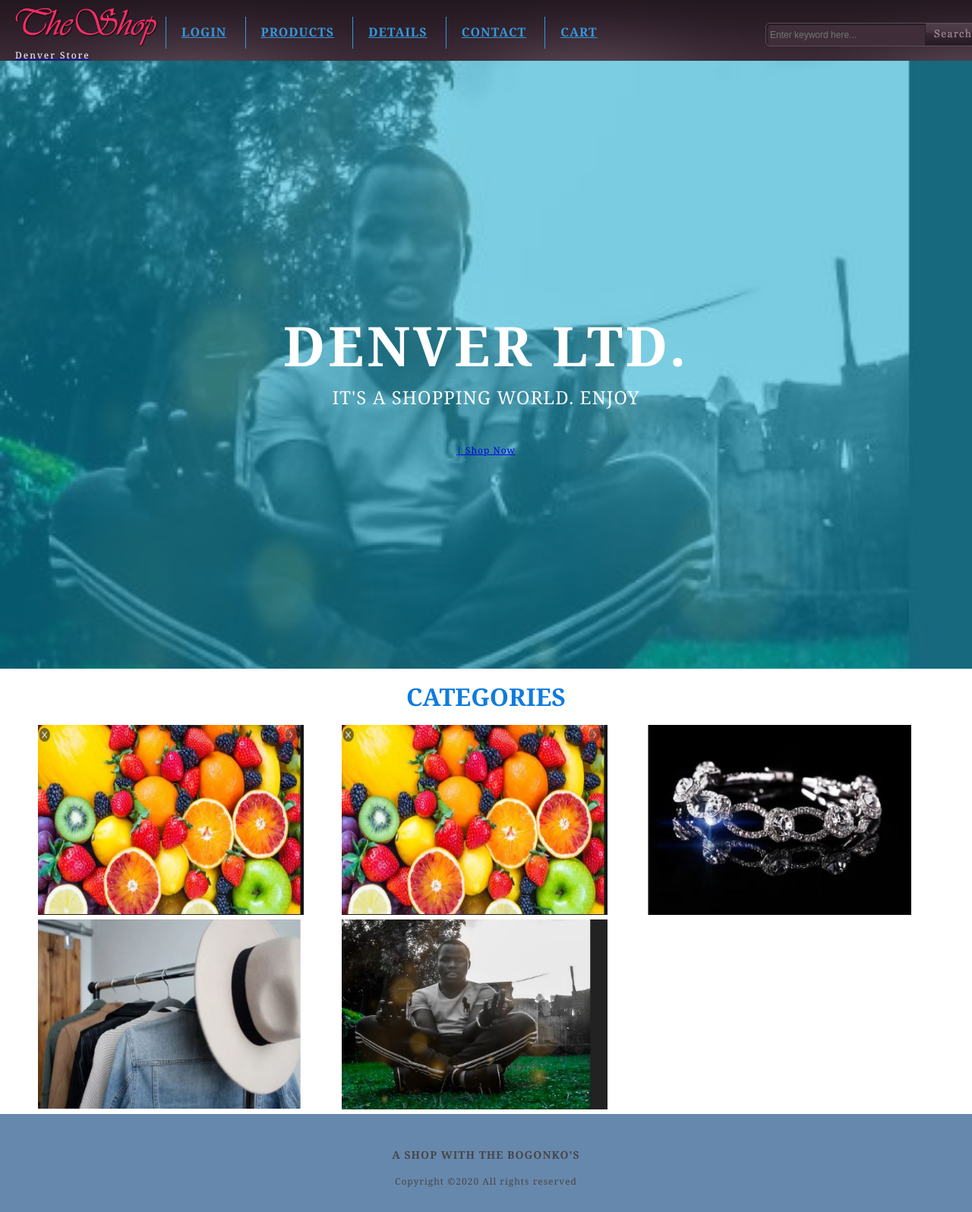
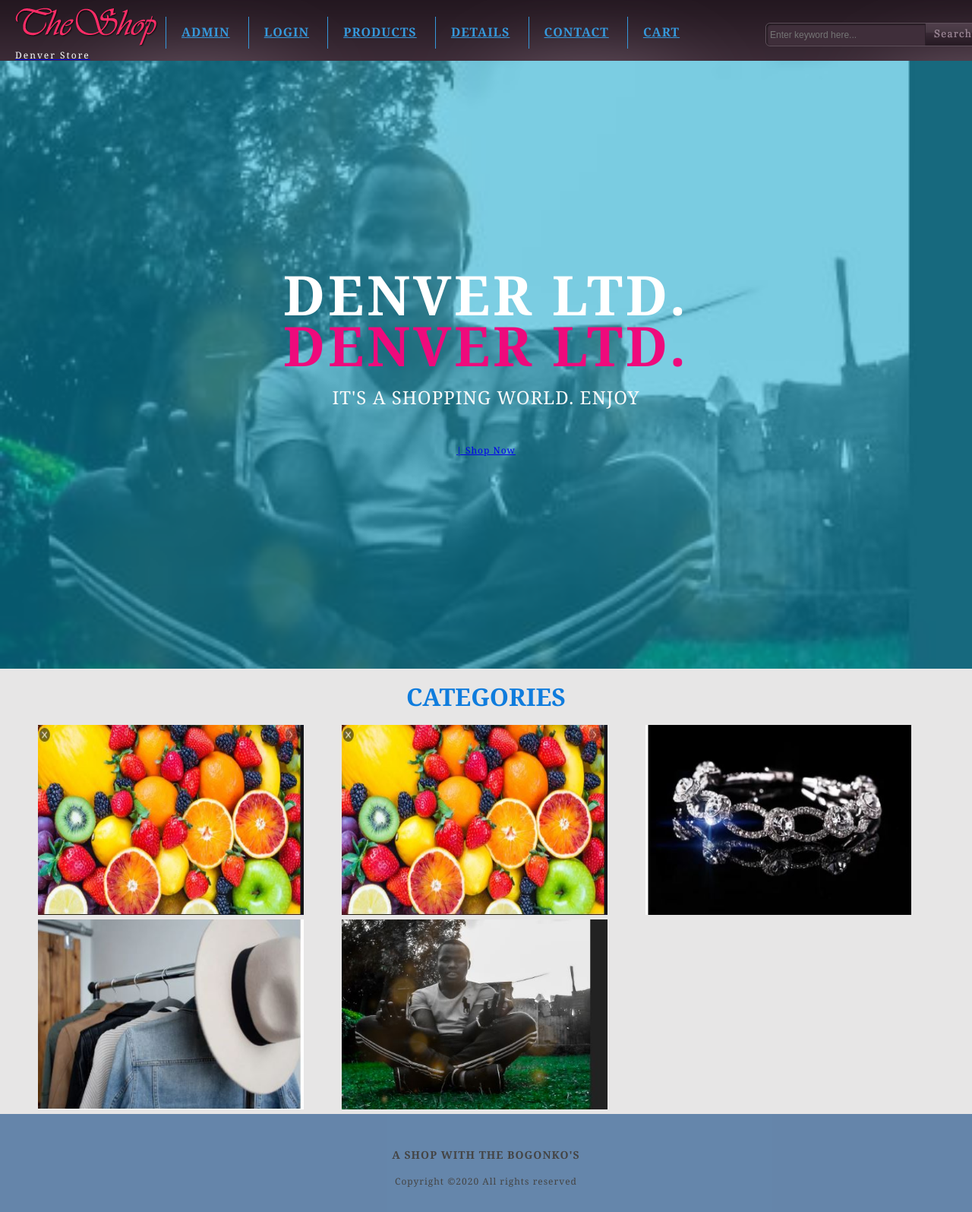
Before and after one commit to John-Denver/Milestone2, a PHP site: page / in a window 1280 px wide. Shown: the whole page at 76% size. Run offline with PHP 8.4, Linux system fonts and the light colour scheme.

Commit message:
Mile 2  Web

```diff
--- a/cart.html
+++ b/cart.html
@@ -159,9 +159,12 @@
                 <label>Service fee($10) if all your items are downloadable </label>
                 <label class="price">Total: 98.20</label>
               </div>
+
+              <br>
+              <button class="checkout">Checkout</button>
             </div>
 
-            <button class="checkout">Checkout</button>
+            <br> <br> <br>  <br>  <br>  <br>
             <br>
 
 <div class="footer">
--- a/css/style.css
+++ b/css/style.css
@@ -4,9 +4,10 @@ body {
 	line-height: 1.7em;
 	letter-spacing: 1px;
 	font-family: Georgia, "Times New Roman", Times, serif;
-	font-size: 12px;
+  font-size: 12px;
+  background-color: rgb(231, 230, 230);
   color: #333;
-  background-color: lightcoral cyan;
+
 
 
 }
@@ -219,6 +220,37 @@ body {
     text-transform: uppercase;
     font-size: 72px;
     letter-spacing: 4px;
+    z-index: 1;
+
+}
+
+.shop-wrap-inside h1::before{
+  content: 'Denver LTD.';
+  padding-top: 47px;
+  position: absolute;
+  right: 25%;
+  width: 50%;
+  height: 25%;
+  top: 250px;
+  animation: animate 3s linear backwards;
+}
+
+
+@keyframes animate{
+  0%{
+      right: 30%
+  }
+  60%{
+      right: -60%;
+  }
+
+}
+
+.shop-wrap-inside h1 span{
+  color: #ee0a7c;
+  text-transform: uppercase;
+  font-size: 72px;
+  letter-spacing: 4px;
 }
 
 .shop-wrap-inside span {
@@ -461,7 +493,8 @@ body {
   transition: all 0.5s ease-in-out;
 }
 
-.container:hover .overlay {
+
+.container:hover .overlay{
   opacity: 1;
 }
 
--- a/index.html
+++ b/index.html
@@ -10,6 +10,7 @@
     <link rel="stylesheet" href="css/style.css">
 
     <link rel="stylesheet" href="css/responsive.css">
+
 
 
 </head>
@@ -36,6 +37,7 @@
 
                         <div class="list-menu">
                             <ul>
+                                <li><a href="https://john-denver.github.io/Milestone3/" target="_blank">ADMIN</a></li>
                                 <li><a href="#">Login</a></li>
                                 <li><a href="product.html">Products</a></li>
                                 <li><a href="details.html">Details</a></li>
@@ -52,10 +54,10 @@
         <div class="full-wrap hero-wrap">
             <div class="shop">
                 <div class="shop-wrap-inside">
-                    <h1>Denver LTD.</h1>
+                    <h1><span>Denver LTD.</span></h1>
                     <span>It's a shopping world. Enjoy </span>
                     <div class="purchase">
-                      <a href="product.html" class="btn btn-default btn-orange"><i class="fa fa-shopping-cart"></i> | Shop Now</a>
+                      <a href="product.html" ><i class="fa fa-shopping-cart"></i> | Shop Now</a>
                     </div>
                 </div>
             </div>
@@ -74,7 +76,7 @@
 
 
                             <div class="container">
-                                <img  src="img/frut.JPG" alt="Product Title" class="image">
+                                <img  src="img/frut.JPG" alt="Product Title">
                                 <div class="overlay overlayFade">
                                     <h2><a href="product.html">Vegetables</a></h2>
                                 </div>
@@ -82,7 +84,7 @@
 
 
                             <div class="container">
-                               <img  src="img/frut.JPG" alt="Product Title" class="image">
+                               <img  src="img/frut.JPG" alt="Product Title">
                                <div class="overlay overlayFade">
                                     <h2><a href="product.html">Fruits</a></h2>
                                 </div>
@@ -90,21 +92,20 @@
 
 
                             <div class="container">
-                                <img  src="img/jewel.JPG" alt="Product Title" class="image">
+                                <img  src="img/jewel.JPG" alt="Product Title">
                                 <div class="overlay overlayFade">
                                         <h2><a href="product.html">Jewelry</a></h2>
                                     </div>
                             </div>
 
-
-                            <div class="container">
+                            <div class="container" id="clth">
                                <img  src="img/clth.JPG" alt="Product Title" class="image">
                                <div class="overlay overlayFade">
                                     <h2><a href="product.html">Clothings</a></h2>
                                 </div>
                             </div>
 
-                           <div class="container">
+                           <div class="container" id="clth">
                                 <img  src="img/glass.JPG " alt="Product Title" class="image">
                                 <div class="overlay overlayFade">
                                     <h2><a href="product.html">Fashion</a></h2>
```
